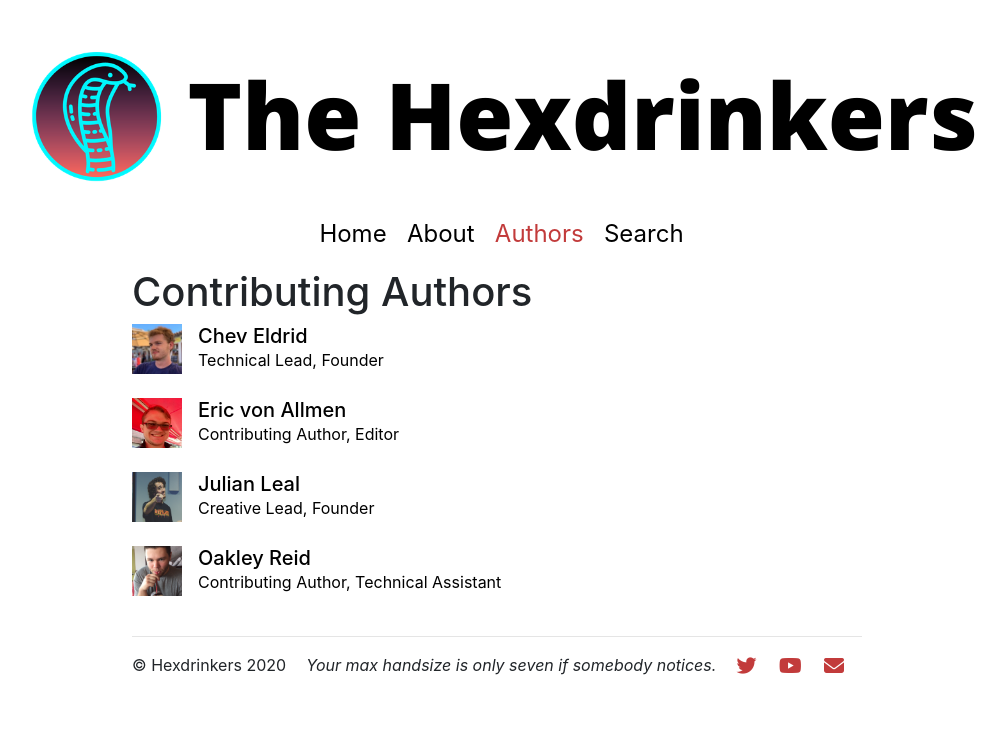
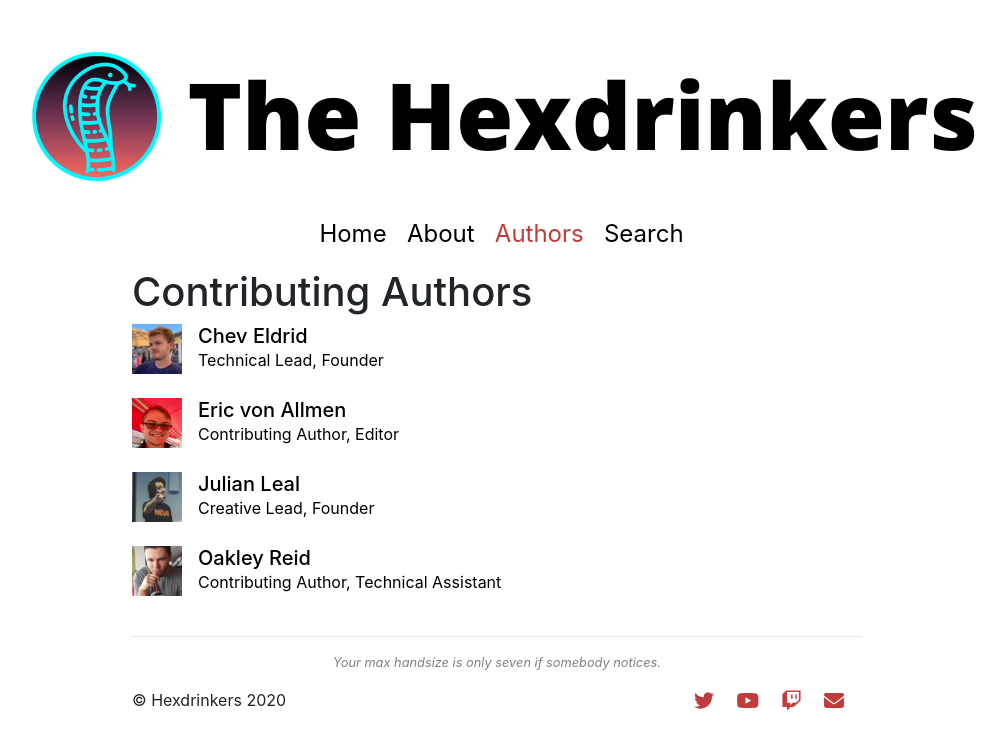
Before and after one commit to chevEldrid/mtgsite, a Jekyll site: the page built from authors.html, in a window 1280 px wide. Shown: the top 750 px of the page, without its empty margins (143-1149 px from the left). Built offline with Jekyll 4.4.1, drawn with Linux system fonts in a browser that asks for light colours; nearby versions of some CDN libraries.

Commit message:
further changes to flavor text, new eric videos

```diff
--- a/_includes/footer.html
+++ b/_includes/footer.html
@@ -9,16 +9,17 @@
                 <div class="col-md-8">
             {% endif %}
                     <hr />
+                    <div class="d-none d-lg-block">
+                        <p class="text-center flavor-text" id="footerSaying"><i>Welcome to Hexdrinkers!</i></p>
+                    </div>
                     <div class="float-left">
                         <p>&copy; Hexdrinkers 2020</p>
                     </div>
                     <div class="float-right">
                         <a class="accented-link" href="https://twitter.com/hexdrinkers" target="_blank"><i class="fa fa-twitter fa-lg"></i></a>&nbsp;&nbsp;&nbsp;&nbsp;
-                        <a class="accented-link" href="https://www.youtube.com/channel/UCaUUnVOJqOa6QYtoKWEbCFQ/videos" target="_blank"><i class="fa fa-youtube fa-lg"></i></a>&nbsp;&nbsp;&nbsp;&nbsp;
+                        <a class="accented-link" href="https://www.youtube.com/channel/UC8VvyNf8K3etyuLptQzBiYA/videos" target="_blank"><i class="fa fa-youtube fa-lg"></i></a>&nbsp;&nbsp;&nbsp;&nbsp;
+                        <a class="accented-link" href="https://www.twitch.tv/the_hexdrinkers" target="_blank"><i class="fa fa-twitch fa-lg"></i></a>&nbsp;&nbsp;&nbsp;&nbsp;
                         <a class="accented-link"href="mailto:hexdrinkers@gmail.com?subject=Site%20Link"><i class="fa fa-envelope fa-lg"></i></a>&nbsp;&nbsp;&nbsp;&nbsp;
-                    </div>
-                    <div class="d-none d-lg-block">
-                        <p class="text-center" id="footerSaying"><i>Welcome to Hexdrinkers!</i></p>
                     </div>
                 </div>
         </div>
--- a/_sass/main.scss
+++ b/_sass/main.scss
@@ -68,6 +68,11 @@
   margin-bottom: 0;
 }
 
+.flavor-text {
+  color: gray;
+  font-size: 0.8rem;
+}
+
 //makes fontsize of navbar larger on desktop
 .desktop-navlink {
   font-size: 1.5rem;
```
Also changed, not shown: _data/media.yml (+8 -8 lines).
